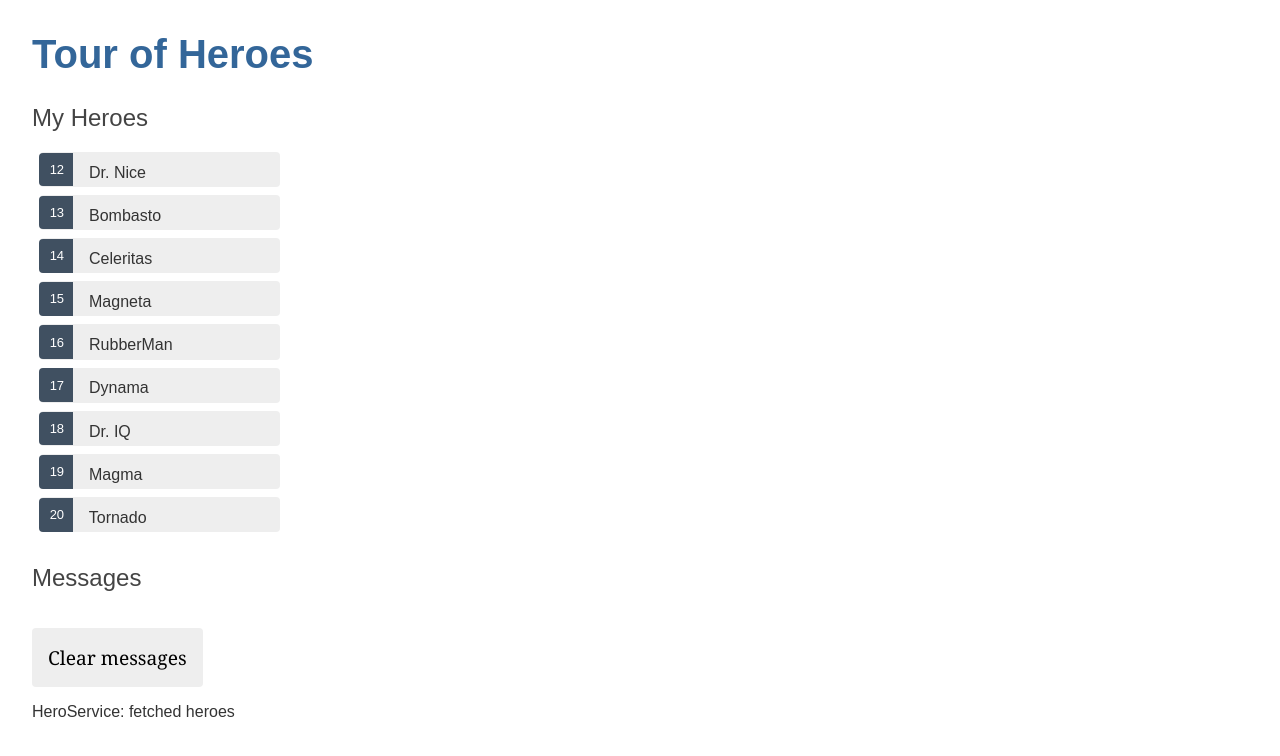
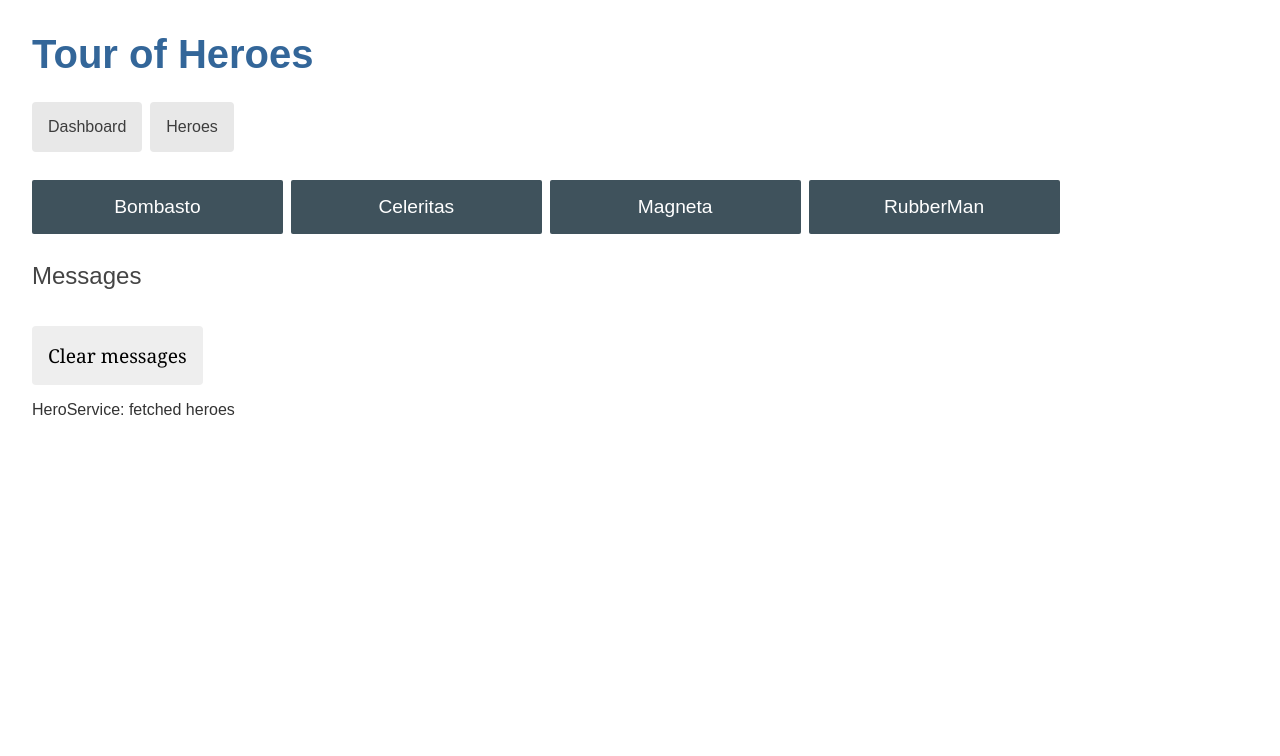
Before and after one commit to RuthMaria/tourOfHeroesAngular, an Angular app: page /dashboard in a window 1280 px wide. Before the commit this address led to /. Shown: the top 756 px of the page. Built offline with nearby package versions, Linux system fonts and the light colour scheme.

Commit message:
feat: add routes

```diff
--- a/src/app/app-routing.module.ts
+++ b/src/app/app-routing.module.ts
@@ -1,10 +1,18 @@
 import { NgModule } from '@angular/core';
 import { RouterModule, Routes } from '@angular/router';
+import { HeroesComponent } from './heroes/heroes.component';
+import { DashboardComponent } from './dashboard/dashboard.component';
+import { HeroDetailComponent } from './hero-detail/hero-detail.component';
 
-const routes: Routes = [];
+const routes: Routes = [
+  { path: '', redirectTo: '/dashboard', pathMatch: 'full' },
+  { path: 'heroes', component: HeroesComponent },
+  { path: 'dashboard', component: DashboardComponent },
+  { path: 'detail/:id', component: HeroDetailComponent },
+];
 
 @NgModule({
   imports: [RouterModule.forRoot(routes)],
-  exports: [RouterModule]
+  exports: [RouterModule],
 })
-export class AppRoutingModule { }
+export class AppRoutingModule {}
--- a/src/app/app.component.css
+++ b/src/app/app.component.css
@@ -0,0 +1,20 @@
+h1 {
+  margin-bottom: 0;
+}
+nav a {
+  padding: 1rem;
+  text-decoration: none;
+  margin: 25px 0.5rem 20px 0;
+  display: inline-block;
+  background-color: #e8e8e8;
+  color: #3d3d3d;
+  border-radius: 4px;
+}
+
+nav a:hover {
+  color: white;
+  background-color: #42545c;
+}
+nav a:active {
+  background-color: black;
+}
--- a/src/app/app.component.html
+++ b/src/app/app.component.html
@@ -1,4 +1,7 @@
 <h1>{{ title }}</h1>
-<app-heroes></app-heroes>
+<nav>
+  <a routerLink="/dashboard">Dashboard</a>
+  <a routerLink="/heroes">Heroes</a>
+</nav>
+<router-outlet></router-outlet>
 <app-messages></app-messages>
-<!-- <router-outlet></router-outlet> -->
```
